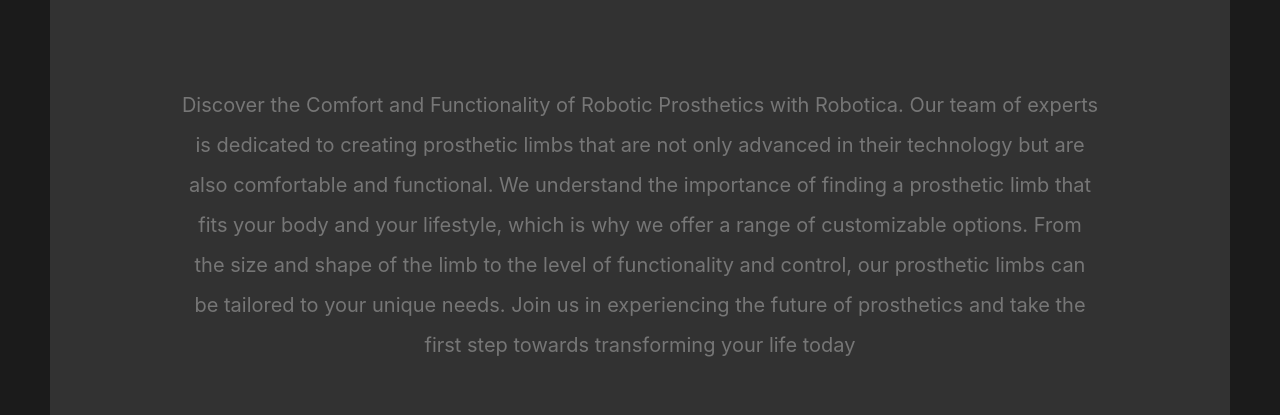
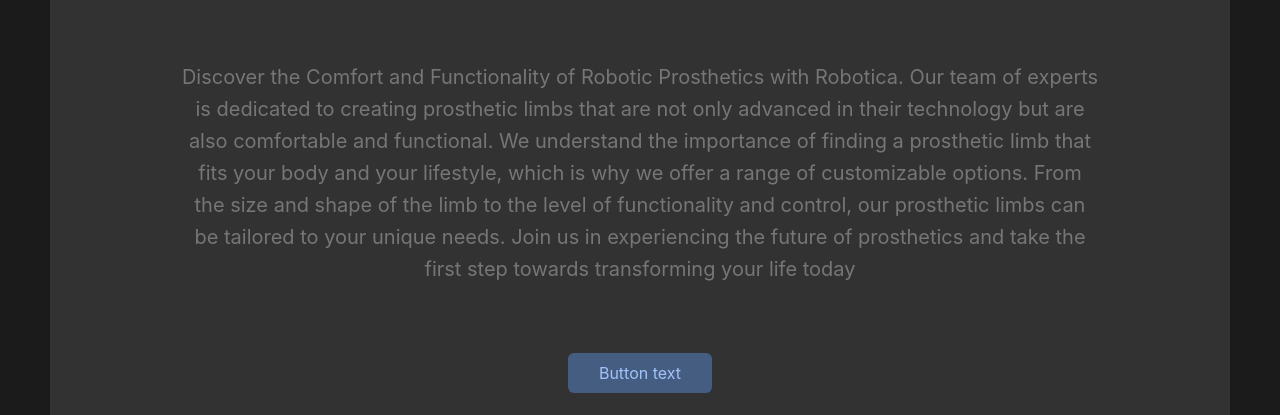
Before and after one commit to ggalushko/landing-page, a React (Vite) app: page / in a window 1280 px wide. Shown: the part 1507-1922 px from the top of the page. Built offline with nearby package versions, Linux system fonts and the light colour scheme.

Commit message:
improve styling

```diff
--- a/src/components/CallToAction.tsx
+++ b/src/components/CallToAction.tsx
@@ -1,10 +1,10 @@
 function CallToAction() {
   return (
-    <section className="bg-dark flex flex-col gap-12 sm:gap-20 rounded-3xl px-10 py-20 mt-20 items-center text-center">
+    <section className="bg-dark flex flex-col gap-8 sm:gap-14 rounded-3xl px-10 py-20 mt-20 items-center text-center">
       <h2 className="text-4xl sm:text-5xl font-bold">
         Transforming Lives, <br/> One Prosthetic at a Time.
       </h2>
-      <p className=" text-xl text-shadowed md:w-5/6 leading-10">
+      <p className=" text-xl text-shadowed md:w-5/6 leading-8">
         Discover the Comfort and Functionality of Robotic Prosthetics with
         Robotica. Our team of experts is dedicated to creating prosthetic
         limbs that are not only advanced in their technology but are also
--- a/src/components/Footer.tsx
+++ b/src/components/Footer.tsx
@@ -4,6 +4,7 @@ import SocialIcons from "./SocialIcons";
 function Footer() {
   return (
     <footer className="py-14">
+      <figure className="w-full h-1 bg-dark my-6"></figure>
       <div className="flex flex-col md:flex-row md:items-center md:justify-between gap-7 md:gap-0">
         <div className="flex flex-col lg:flex-row gap-5 items-center">
           <img
@@ -14,6 +15,12 @@ function Footer() {
             Robotica
           </p>
         </div>
+        <p className=" text-xl text-shadowed text-center mt-5">
+          {" "}
+          2077. All rights reserved. <br />
+          Robotica LTC, Japan, Tokyo, Kagaku-teki 1234
+          <br />+ 1 (2345) 1932 020
+        </p>
         <div className="flex flex-col sm:flex-row items-center justify-center gap-3 h-10 mt-10 sm:mt-0">
           <input
             type="email"
@@ -25,14 +32,6 @@ function Footer() {
           </button>
         </div>
       </div>
-      <figure className="w-full h-1 bg-dark mt-10"></figure>
-
-      <p className=" text-xl text-shadowed text-center mt-5">
-        {" "}
-        2077. All rights reserved. <br />
-        Robotica LTC, Japan, Tokyo, Kagaku-teki 1234
-        <br />+ 1 (2345) 1932 020
-      </p>
     </footer>
   );
 }
```
